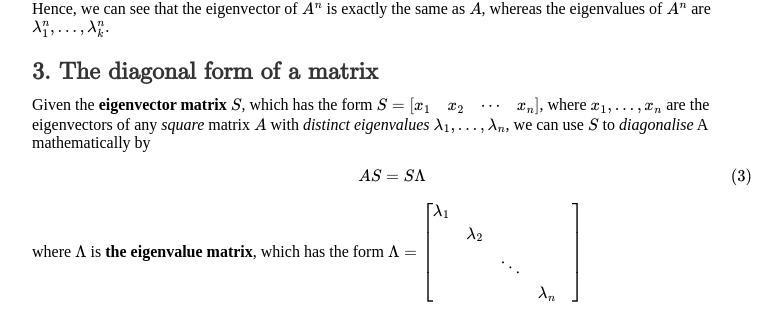
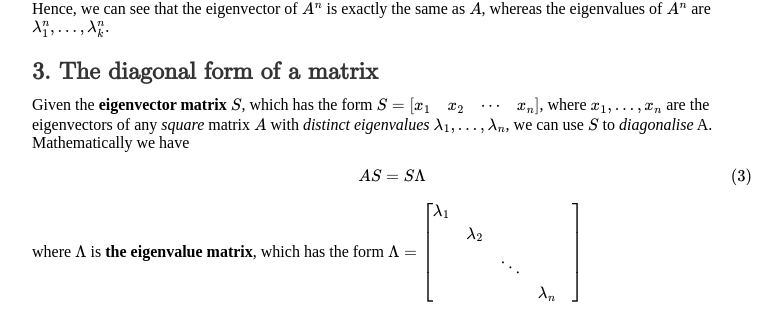
Before and after one commit to newbiettn/newbiettn.github.io, a Jekyll site: the page built from _posts/2017-02-25-find-fibonacci-number-using-the-power-matrix.md, in a window 1280 px wide and 900 px high, scrolled down 902 px. Shown: the part 144-462 px from the top of the window, without its empty margins (208-990 px from the left). Built offline with Jekyll 4.4.1, drawn with Linux system fonts in a browser that asks for light colours; formulas are drawn with MathJax 3; comment, search, counter and statistics services are not loaded.

Commit message:
update post

```diff
--- a/_posts/2017-02-25-find-fibonacci-number-using-the-power-matrix.md
+++ b/_posts/2017-02-25-find-fibonacci-number-using-the-power-matrix.md
@@ -50,7 +50,7 @@ Hence, we can see that the eigenvector of $A^n$ is exactly the same as $A$, wher
 
 ##### 3. The diagonal form of a matrix
 
-Given the __eigenvector matrix__ $S$, which has the form $S = \begin{bmatrix} x_1 & x_2 & \cdots & x_n \end{bmatrix}$, where $x_1, ..., x_n$ are the eigenvectors of any _square_ matrix $A$ with _distinct eigenvalues_ $\lambda_1, ..., \lambda_n$, we can use $S$ to _diagonalise_ A mathematically by
+Given the __eigenvector matrix__ $S$, which has the form $S = \begin{bmatrix} x_1 & x_2 & \cdots & x_n \end{bmatrix}$, where $x_1, ..., x_n$ are the eigenvectors of any _square_ matrix $A$ with _distinct eigenvalues_ $\lambda_1, ..., \lambda_n$, we can use $S$ to _diagonalise_ A. Mathematically we have
 
 $$
 \begin{align}
```
